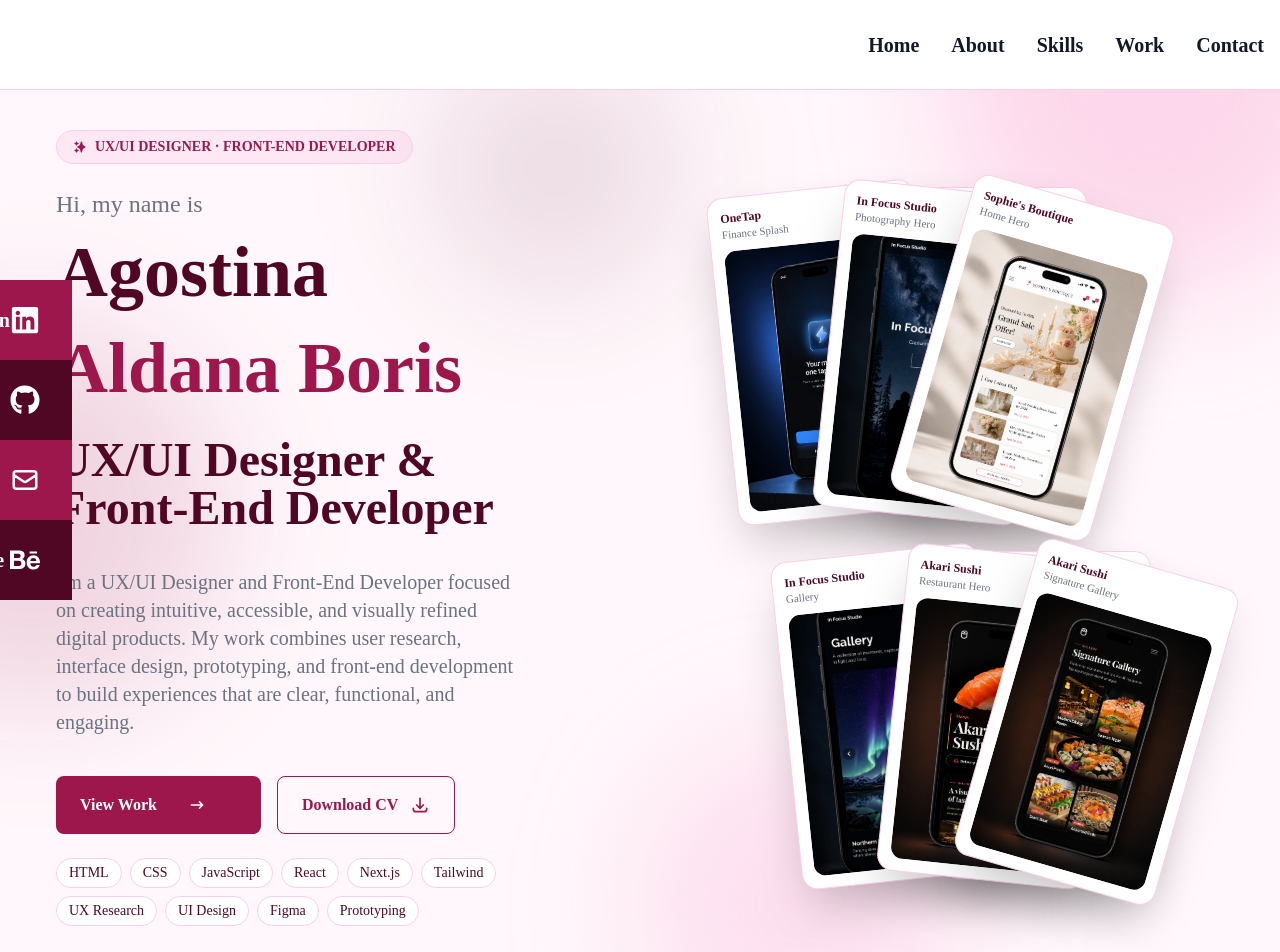
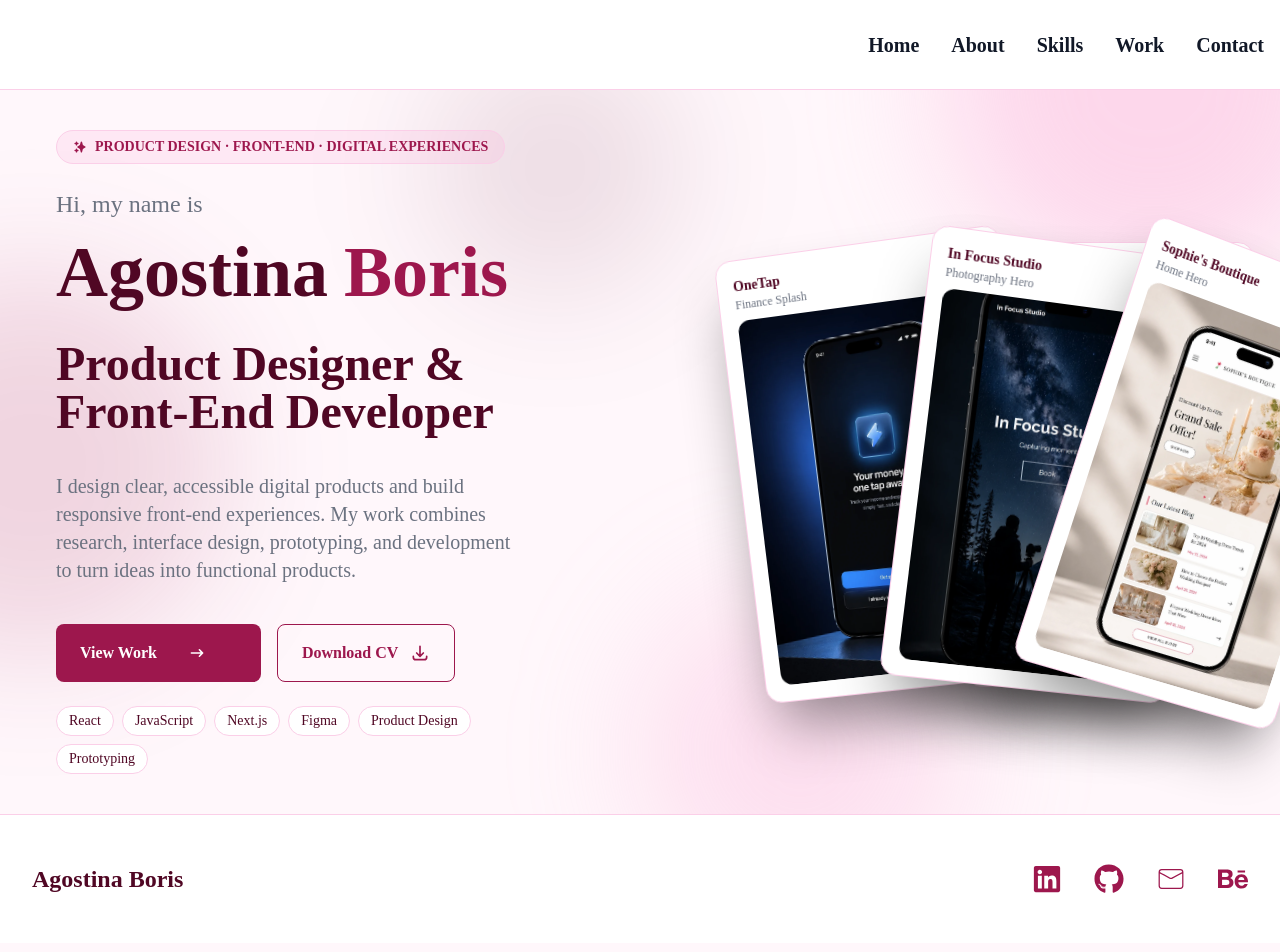
Before and after one commit to AgostinaBoris/portfolio, a React (Create React App) app: page / in a window 1280 px wide. Shown: the top 952 px of the page. Built offline with nearby package versions, Linux system fonts and the light colour scheme.

Commit message:
Revamp Home hero and simplify site chrome
Trim the hero mockup fan to 4 larger 3D cards, drop the "Aldana" middle
name, retitle to Product Designer, tighten the skill chips, remove the
fixed side rail nav, enlarge the footer, and add Behance there. Also
ignore .vercel and .env* locally.

```diff
--- a/src/App.js
+++ b/src/App.js
@@ -11,7 +11,7 @@ import Footer from "./components/Footer/Footer.jsx";
 
 function App() {
   useEffect(() => {
-    document.title = "Agostina Aldana Boris";
+    document.title = "Agostina Boris";
   }, []);
 
   return (
--- a/src/components/Footer/Footer.jsx
+++ b/src/components/Footer/Footer.jsx
@@ -1,14 +1,14 @@
 import React from "react";
-import { FaLinkedin, FaGithub } from "react-icons/fa";
+import { FaLinkedin, FaGithub, FaBehance } from "react-icons/fa";
 import { CiMail } from "react-icons/ci";
 
 export const Footer = (props) => {
   return (
-    <div className="footer w-100 bg-surface text-primary-dark px-8 py-6 border-t border-border">
-      <div className="container flex flex-col sm:flex-row items-center justify-between gap-4">
-        <h3 className="text-lg font-semibold">Agostina Aldana Boris</h3>
+    <div className="footer w-100 bg-surface text-primary-dark px-8 py-12 border-t border-border">
+      <div className="container flex flex-col sm:flex-row items-center justify-between gap-6">
+        <h3 className="text-2xl font-semibold">Agostina Boris</h3>
 
-        <div className="flex items-center gap-6">
+        <div className="flex items-center gap-8">
           <a
             aria-label="LinkedIn"
             href="https://www.linkedin.com/in/agostinaboris/"
@@ -16,7 +16,7 @@ export const Footer = (props) => {
             rel="noopener noreferrer"
             className="text-primary hover:text-primary-dark duration-300"
           >
-            <FaLinkedin size={22} />
+            <FaLinkedin size={30} />
           </a>
           <a
             aria-label="GitHub"
@@ -25,14 +25,23 @@ export const Footer = (props) => {
             rel="noopener noreferrer"
             className="text-primary hover:text-primary-dark duration-300"
           >
-            <FaGithub size={22} />
+            <FaGithub size={30} />
           </a>
           <a
             aria-label="Email"
             href="mailto:borisagostina@gmail.com"
             className="text-primary hover:text-primary-dark duration-300"
           >
-            <CiMail size={22} />
+            <CiMail size={30} />
+          </a>
+          <a
+            aria-label="Behance"
+            href="https://www.behance.net/borisagostina"
+            target="_blank"
+            rel="noopener noreferrer"
+            className="text-primary hover:text-primary-dark duration-300"
+          >
+            <FaBehance size={30} />
           </a>
         </div>
       </div>
--- a/src/components/Navbar/Navbar.jsx
+++ b/src/components/Navbar/Navbar.jsx
@@ -120,51 +120,6 @@ export default function Navbar() {
           </li>
         </ul>
       )}
-
-      {/* social icons */}
-
-      <div className="hidden sm:flex fixed flex-col top-[35%] left-0">
-        <ul>
-          <li className="w-auto h-20 flex justify-between items-center ml-[-100px] hover:ml-[-10px] duration-300 bg-primary">
-            <a
-              className="flex justify-between items-center w-full text-white px-4"
-              href="https://www.linkedin.com/in/agostinaboris/"
-              target="_blank"
-              rel="noopener noreferrer"
-            >
-              Linkedin <FaLinkedin size={30} />
-            </a>
-          </li>
-          <li className="w-auto h-20 flex justify-between items-center ml-[-100px] hover:ml-[-10px] duration-300 bg-primary-dark">
-            <a
-              className="flex justify-between items-center w-full text-white px-4"
-              href="https://github.com/AgostinaBoris"
-              target="_blank"
-              rel="noopener noreferrer"
-            >
-              Github <FaGithub size={30} />
-            </a>
-          </li>
-          <li className="w-auto h-20 flex justify-between items-center ml-[-100px] hover:ml-[-10px] duration-300 bg-primary">
-            <a
-              className="flex justify-between items-center w-full text-white px-4"
-              href="mailto:borisagostina@gmail.com"
-            >
-              Email <HiOutlineMail size={30} />
-            </a>
-          </li>
-          <li className="w-auto h-20 flex justify-between items-center ml-[-100px] hover:ml-[-10px] duration-300 bg-primary-dark">
-            <a
-              className="flex justify-between items-center w-full text-white px-4"
-              href="https://www.behance.net/borisagostina"
-              target="_blank"
-              rel="noopener noreferrer"
-            >
-              Behance <FaBehance size={30} />
-            </a>
-          </li>
-        </ul>
-      </div>
     </div>
   );
 }
--- a/src/pages/About.jsx
+++ b/src/pages/About.jsx
@@ -28,13 +28,13 @@ function About() {
             </p>
             <img
               src={YO}
-              alt="Agostina Aldana Boris"
+              alt="Agostina Boris"
               className="mt-8 rounded-full w-full max-w-[320px] h-auto border-4 border-border"
             />
           </div>
           <div className="space-y-6">
             <p className="text-2xl text-muted">
-              I&rsquo;m a UX/UI Designer and Front-End Developer focused on
+              I&rsquo;m a Product Designer and Front-End Developer focused on
               creating clear, accessible, and visually polished digital
               experiences.
             </p>
--- a/src/pages/Home.jsx
+++ b/src/pages/Home.jsx
@@ -5,63 +5,53 @@ import mockupFrameoSplash from "../assets/mockups/mockup-frameo-splash.webp";
 import mockupOnetapSplash from "../assets/mockups/mockup-onetap-splash.webp";
 import mockupInFocus from "../assets/mockups/mockup-infocus.webp";
 import mockupBoutiqueHero from "../assets/mockups/mockup-boutique-hero.webp";
-import mockupBoutiqueCollection from "../assets/mockups/mockup-boutique-collection.webp";
-import mockupInFocusGallery from "../assets/mockups/mockup-infocus-gallery.webp";
-import mockupSushi from "../assets/mockups/mockup-sushi.webp";
-import mockupSushiGallery from "../assets/mockups/mockup-sushi-gallery.webp";
 import CV from "../assets/cv/boris-agostina-cv.pdf";
 
 const skillTags = [
-  "HTML",
-  "CSS",
+  "React",
   "JavaScript",
-  "React",
   "Next.js",
-  "Tailwind",
-  "UX Research",
-  "UI Design",
   "Figma",
+  "Product Design",
   "Prototyping",
 ];
 
-// Two smaller fans (4 cards each) read more clearly than one wide 8-card fan
-// and can be staggered diagonally within the mockups column without reaching
-// back into the text column. `x`/`angle` are relative to each fan's own center.
+// Single fan of 4 cards, staggered diagonally within the mockups column.
 const fanA = [
-  { img: mockupFrameoSplash, label: "Frameo", sub: "Streaming Splash", x: -108, angle: -16, z: 10 },
-  { img: mockupOnetapSplash, label: "OneTap", sub: "Finance Splash", x: -36, angle: -6, z: 20 },
-  { img: mockupInFocus, label: "In Focus Studio", sub: "Photography Hero", x: 36, angle: 6, z: 30 },
-  { img: mockupBoutiqueHero, label: "Sophie's Boutique", sub: "Home Hero", x: 108, angle: 16, z: 40 },
-];
-
-const fanB = [
-  { img: mockupBoutiqueCollection, label: "Sophie's Boutique", sub: "Collection Grid", x: -108, angle: -16, z: 10 },
-  { img: mockupInFocusGallery, label: "In Focus Studio", sub: "Gallery", x: -36, angle: -6, z: 20 },
-  { img: mockupSushi, label: "Akari Sushi", sub: "Restaurant Hero", x: 36, angle: 6, z: 30 },
-  { img: mockupSushiGallery, label: "Akari Sushi", sub: "Signature Gallery", x: 108, angle: 16, z: 40 },
+  { img: mockupFrameoSplash, label: "Frameo", sub: "Streaming Splash", x: -165, angle: -18, z: 10 },
+  { img: mockupOnetapSplash, label: "OneTap", sub: "Finance Splash", x: -55, angle: -7, z: 20 },
+  { img: mockupInFocus, label: "In Focus Studio", sub: "Photography Hero", x: 55, angle: 7, z: 30 },
+  { img: mockupBoutiqueHero, label: "Sophie's Boutique", sub: "Home Hero", x: 165, angle: 18, z: 40 },
 ];
 
 function Fan({ cards, className = "", open }) {
   return (
-    <div className={`grid grid-cols-2 gap-x-4 gap-y-6 md:block md:relative md:h-[260px] lg:h-[300px] xl:h-[340px] md:w-[340px] lg:w-[400px] xl:w-[480px] ${className}`}>
+    <div
+      style={{ perspective: "1600px" }}
+      className={`grid grid-cols-2 gap-x-4 gap-y-6 md:block md:relative md:h-[360px] lg:h-[420px] xl:h-[470px] md:w-[480px] lg:w-[560px] xl:w-[660px] ${className}`}
+    >
       {cards.map(({ img, label, sub, x, angle, z }, i) => (
         <div
           key={`${label}-${sub}`}
           style={{
             zIndex: z,
             transformOrigin: "bottom center",
+            transformStyle: "preserve-3d",
             "--x": `${open ? x : 0}px`,
             "--angle": `${open ? angle : 0}deg`,
+            "--rotY": `${open ? angle * 0.9 : 0}deg`,
+            "--z": `${open ? Math.abs(angle) * 2 : 0}px`,
             transitionDelay: `${i * 110}ms`,
           }}
-          className="group relative bg-surface border border-border rounded-2xl shadow-2xl p-2 sm:p-3
-            md:absolute md:left-1/2 md:bottom-0 md:w-32 lg:w-40 xl:w-52
-            md:[transform:translateX(calc(-50%_+_var(--x)))_rotate(var(--angle))]
+          className="group relative bg-surface border border-border rounded-2xl shadow-[0_35px_60px_-15px_rgba(0,0,0,0.45)] p-3 sm:p-4
+            md:absolute md:left-1/2 md:bottom-0 md:w-52 lg:w-64 xl:w-72
+            md:[transform:translateX(calc(-50%_+_var(--x)))_rotateZ(var(--angle))_rotateY(var(--rotY))_translateZ(var(--z))]
+            md:hover:[transform:translateX(calc(-50%_+_var(--x)))_rotateZ(var(--angle))_rotateY(0deg)_translateZ(60px)_translateY(-18px)]
             md:transition-transform md:duration-700 md:ease-out
             hover:z-50"
         >
-          <p className="text-xs font-bold text-primary-dark truncate">{label}</p>
-          <p className="text-[11px] text-muted mb-2 truncate">{sub}</p>
+          <p className="text-sm font-bold text-primary-dark truncate">{label}</p>
+          <p className="text-xs text-muted mb-2 truncate">{sub}</p>
           <img
             src={img}
             alt={`${label} ${sub} mockup`}
@@ -107,24 +97,25 @@ export default function Home() {
         {/* Text content */}
         <div className="flex flex-col justify-center lg:w-2/5 lg:shrink-0 lg:pl-4 xl:pl-6">
           <span style={titleStyle(0)} className={`inline-flex w-fit items-center gap-2 text-sm font-semibold text-primary bg-accent/20 border border-border rounded-full px-4 py-1.5 mb-6 ${titleClass(0)}`}>
-            <HiSparkles /> UX/UI DESIGNER · FRONT-END DEVELOPER
+            <HiSparkles /> PRODUCT DESIGN · FRONT-END · DIGITAL EXPERIENCES
           </span>
           <p style={titleStyle(90)} className={`text-muted text-2xl mb-1 ${titleClass(90)}`}>Hi, my name is</p>
-          <h1 style={titleStyle(180)} className={`text-5xl sm:text-7xl py-3 font-bold text-primary-dark ${nameClass()}`}>
-            Agostina
-          </h1>
-          <h1 style={titleStyle(320)} className={`text-5xl sm:text-7xl py-3 font-bold text-primary ${nameClass()}`}>
-            Aldana Boris
+          <h1 className="text-5xl sm:text-7xl py-3 font-bold whitespace-nowrap">
+            <span style={titleStyle(180)} className={`inline-block mr-4 text-primary-dark ${nameClass()}`}>
+              Agostina
+            </span>
+            <span style={titleStyle(320)} className={`inline-block text-primary ${nameClass()}`}>
+              Boris
+            </span>
           </h1>
           <h2 style={titleStyle(360)} className={`text-3xl sm:text-5xl py-3 mt-2 font-bold text-primary-dark max-w-[900px] ${titleClass(360)}`}>
-           UX/UI Designer &amp; Front-End Developer
+           Product Designer &amp; Front-End Developer
           </h2>
           <p className="text-muted text-xl py-6 max-w-[650px]">
-            I'm a UX/UI Designer and Front-End Developer focused on creating
-            intuitive, accessible, and visually refined digital products. My
-            work combines user research, interface design, prototyping, and
-            front-end development to build experiences that are clear,
-            functional, and engaging.
+            I design clear, accessible digital products and build responsive
+            front-end experiences. My work combines research, interface
+            design, prototyping, and development to turn ideas into
+            functional products.
           </p>
           <div className="flex flex-wrap gap-4 mt-2">
             <Link
@@ -154,12 +145,11 @@ export default function Home() {
           </div>
         </div>
 
-        {/* Project mockups: two smaller fans staggered diagonally (top-left,
-            bottom-right) within the mockups column. Falls back to plain
-            2-column grids on mobile, where there's no room to fan out. */}
-        <div className="lg:w-3/5 flex flex-col gap-10 md:gap-6 items-center">
-          <Fan cards={fanA} open={fansOpen} className="max-w-xs md:max-w-none mx-auto md:-translate-x-6 lg:translate-x-0 xl:-translate-x-8" />
-          <Fan cards={fanB} open={fansOpen} className="max-w-xs md:max-w-none mx-auto md:translate-x-6 lg:translate-x-0 xl:translate-x-8" />
+        {/* Project mockups: one fan of 4 cards, staggered diagonally within
+            the mockups column. Falls back to a plain 2-column grid on
+            mobile, where there's no room to fan out. */}
+        <div className="lg:w-3/5 flex flex-col items-center lg:items-end justify-center">
+          <Fan cards={fanA} open={fansOpen} className="max-w-xs md:max-w-none mx-auto lg:mr-0 lg:translate-x-6 xl:translate-x-12" />
         </div>
       </div>
     </div>
```
Also changed, not shown: 1 other file (tests, documents, lock files or other folders).
